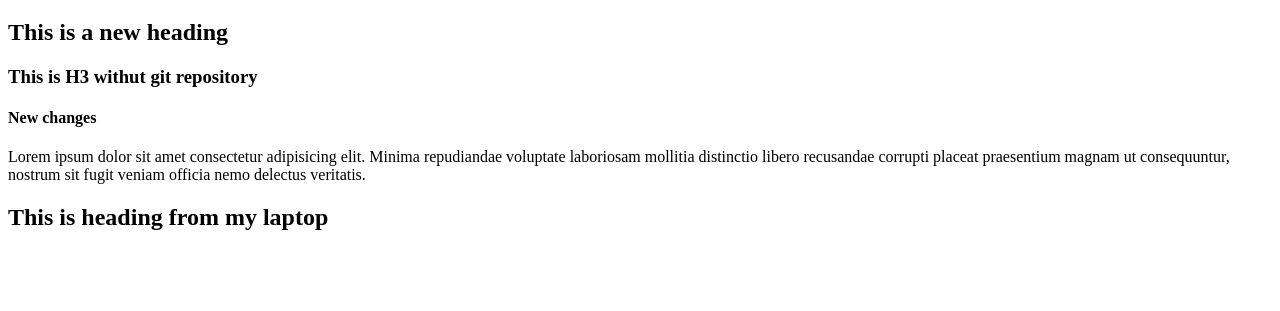
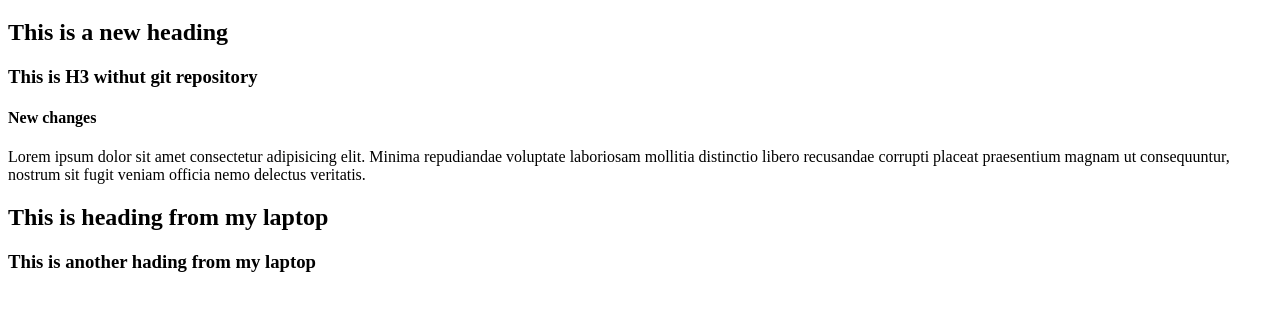
Before and after one commit to CoderBeginnerDW/github_training, a plain HTML site: page blog.html in a window 1280 px wide. Shown: the part 61-372 px from the top of the page. Drawn offline with Linux system fonts and the light colour scheme.

Commit message:
another heading from laptop

```diff
--- a/blog.html
+++ b/blog.html
@@ -16,6 +16,7 @@
     distinctio libero recusandae corrupti placeat praesentium magnam ut consequuntur, nostrum sit fugit veniam officia
     nemo delectus veritatis.</p>
   <h2>This is heading from my laptop</h2>
+  <h3>This is another hading from my laptop</h3>
 </body>
 
 </html>
```
